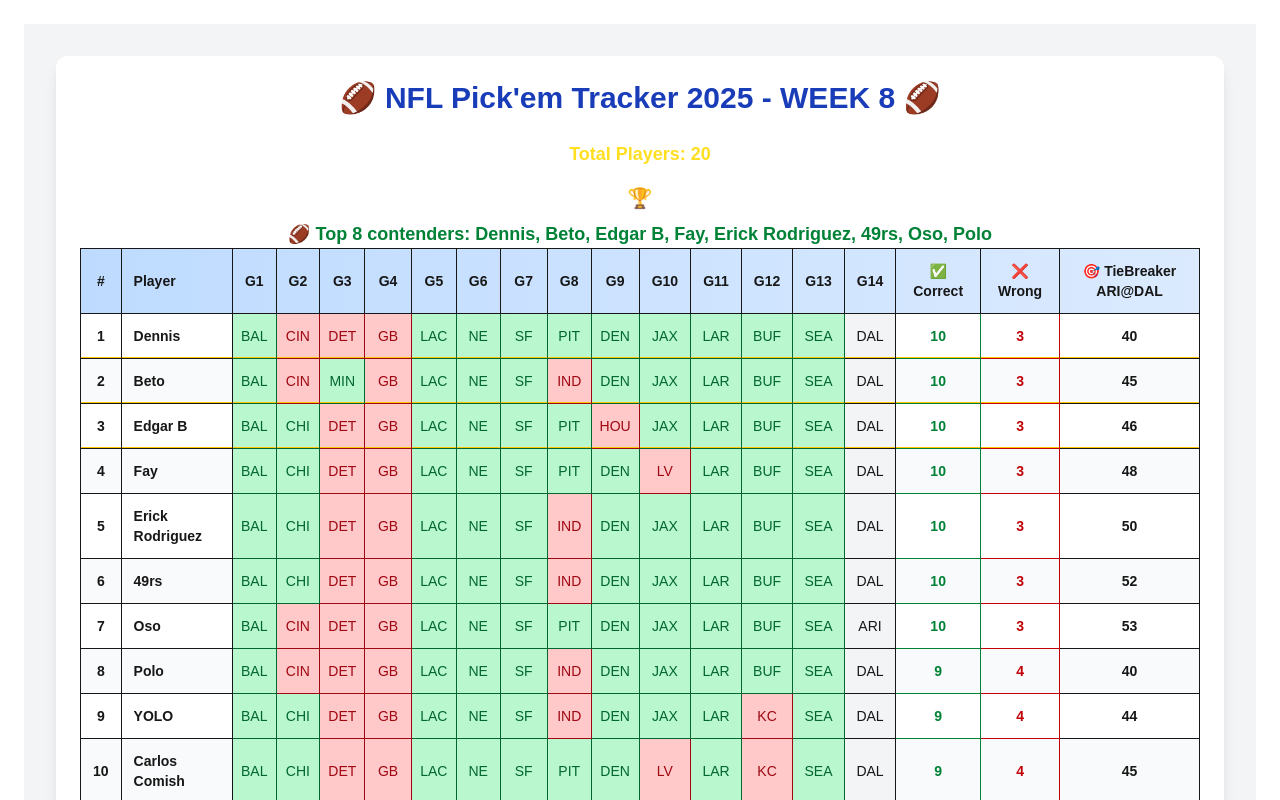
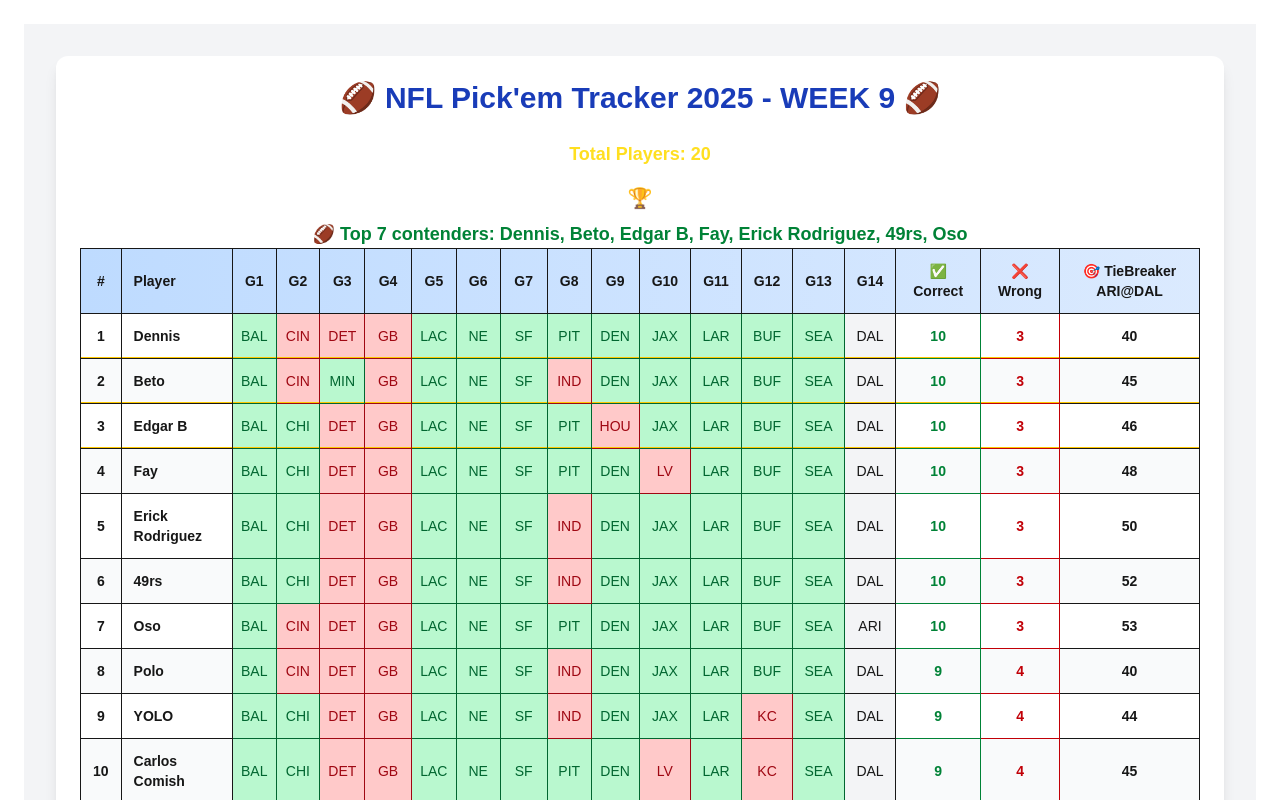
Before and after one commit to CarlosMartinezCM/pickEmTracker, a Next.js app: page / in a window 1280 px wide. Shown: the top 800 px of the page. Built offline with nearby package versions, Linux system fonts and the light colour scheme.

Commit message:
Update PickEmBoard.tsx

```diff
--- a/app/components/PickEmBoard.tsx
+++ b/app/components/PickEmBoard.tsx
@@ -162,13 +162,13 @@ export default function PickemTracker() {
   const winners = useMemo(() => leaderboard.filter(p => p.rank === 1), [leaderboard]);
 
   // Top contenders: rank ≤ varies. ** This is where i change the number of top contenders**
-  const realisticWinners = useMemo(() => leaderboard.filter(p => p.rank <= 8), [leaderboard]);
+  const realisticWinners = useMemo(() => leaderboard.filter(p => p.rank <= 7), [leaderboard]);
 
   return (
     <div className="p-8 bg-gray-100 dark:bg-gray-900 min-h-screen space-y-8 transition-colors duration-300">      {/* Picks Tracker */}
       <Card>
         <h1 className="text-3xl text-center font-bold mb-6 text-blue-800 dark:text-blue-300">
-          🏈 NFL Pick'em Tracker 2025 - WEEK 8 🏈
+          🏈 NFL Pick'em Tracker 2025 - WEEK 9 🏈
         </h1>
        {/* total players */}
         <div className="text-center text-lg font-semibold text-yellow-300 dark:text-yellow-500 mb-1">
@@ -185,7 +185,7 @@ export default function PickemTracker() {
         {realisticWinners.length > 0 && (
           <div className="text-center mt-2 text-lg font-semibold text-green-700 dark:text-blue-200">
             🏈 {(" ")}
-             Top 8 contenders: {realisticWinners.map(p => p.name).join(", ")}
+             Top 7 contenders: {realisticWinners.map(p => p.name).join(", ")}
           </div>
         )}
         <div className="overflow-x-auto">
```
